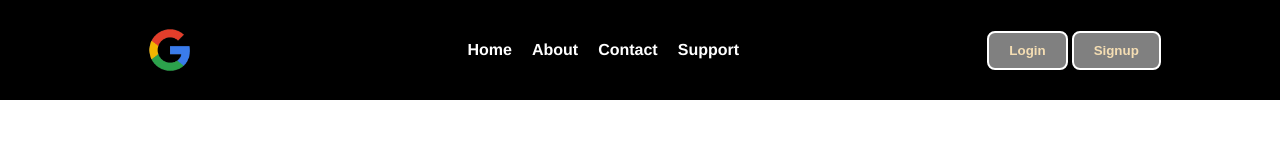
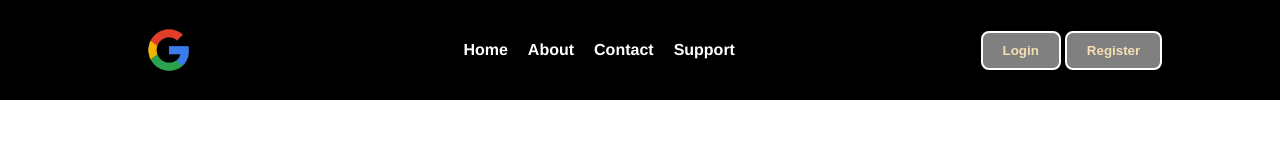
Before and after one commit to hassannaftabb/CSS-CLASSES, a plain HTML site: page 2-2-2023/Navbar2.0/index.html in a window 1280 px wide. Drawn offline with Linux system fonts and the light colour scheme.

Commit message:
Text changed to "register"

```diff
--- a/2-2-2023/Navbar2.0/index.html
+++ b/2-2-2023/Navbar2.0/index.html
@@ -33,7 +33,7 @@
 
       <div>
         <button class="btn">Login</button>
-        <button class="btn">Signup</button>
+        <button class="btn">Register</button>
       </div>
     </header>
   </body>
```
